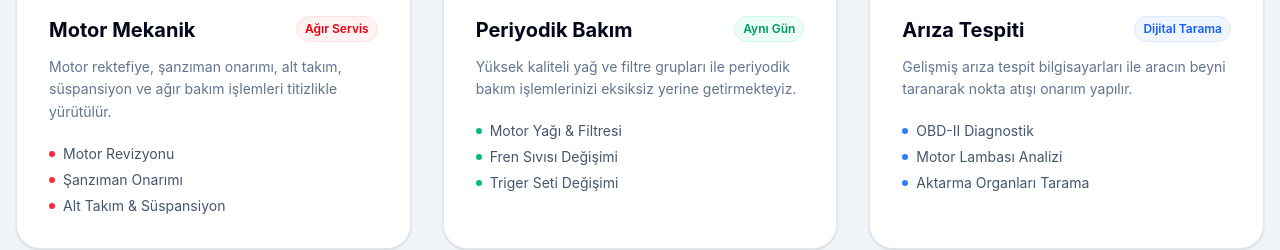
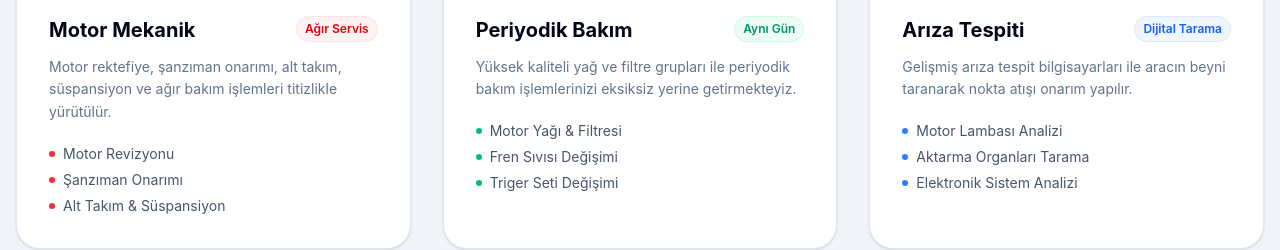
Before and after one commit to alicankala/ozgehan-otomotiv, a Vue app: page / in a window 1280 px wide. Shown: the part 1600-1850 px from the top of the page. Built offline with nearby package versions, Linux system fonts and the light colour scheme.

Commit message:
duzenleme3

```diff
--- a/src/App.vue
+++ b/src/App.vue
@@ -377,9 +377,9 @@ onUnmounted(() => {
             </div>
             <p class="text-slate-500 leading-snug md:leading-relaxed mb-2 md:mb-5 text-[11px] md:text-sm">Gelişmiş arıza tespit bilgisayarları ile aracın beyni taranarak nokta atışı onarım yapılır.</p>
             <ul class="space-y-1 md:space-y-1.5 text-[10px] md:text-sm text-slate-600">
-              <li class="flex items-center gap-2"><span class="w-1.5 h-1.5 bg-blue-500 rounded-full shrink-0"></span>OBD-II Diagnostik</li>
               <li class="flex items-center gap-2"><span class="w-1.5 h-1.5 bg-blue-500 rounded-full shrink-0"></span>Motor Lambası Analizi</li>
               <li class="flex items-center gap-2"><span class="w-1.5 h-1.5 bg-blue-500 rounded-full shrink-0"></span>Aktarma Organları Tarama</li>
+              <li class="flex items-center gap-2"><span class="w-1.5 h-1.5 bg-blue-500 rounded-full shrink-0"></span>Elektronik Sistem Analizi</li>
             </ul>
           </div>
         </div>
```
